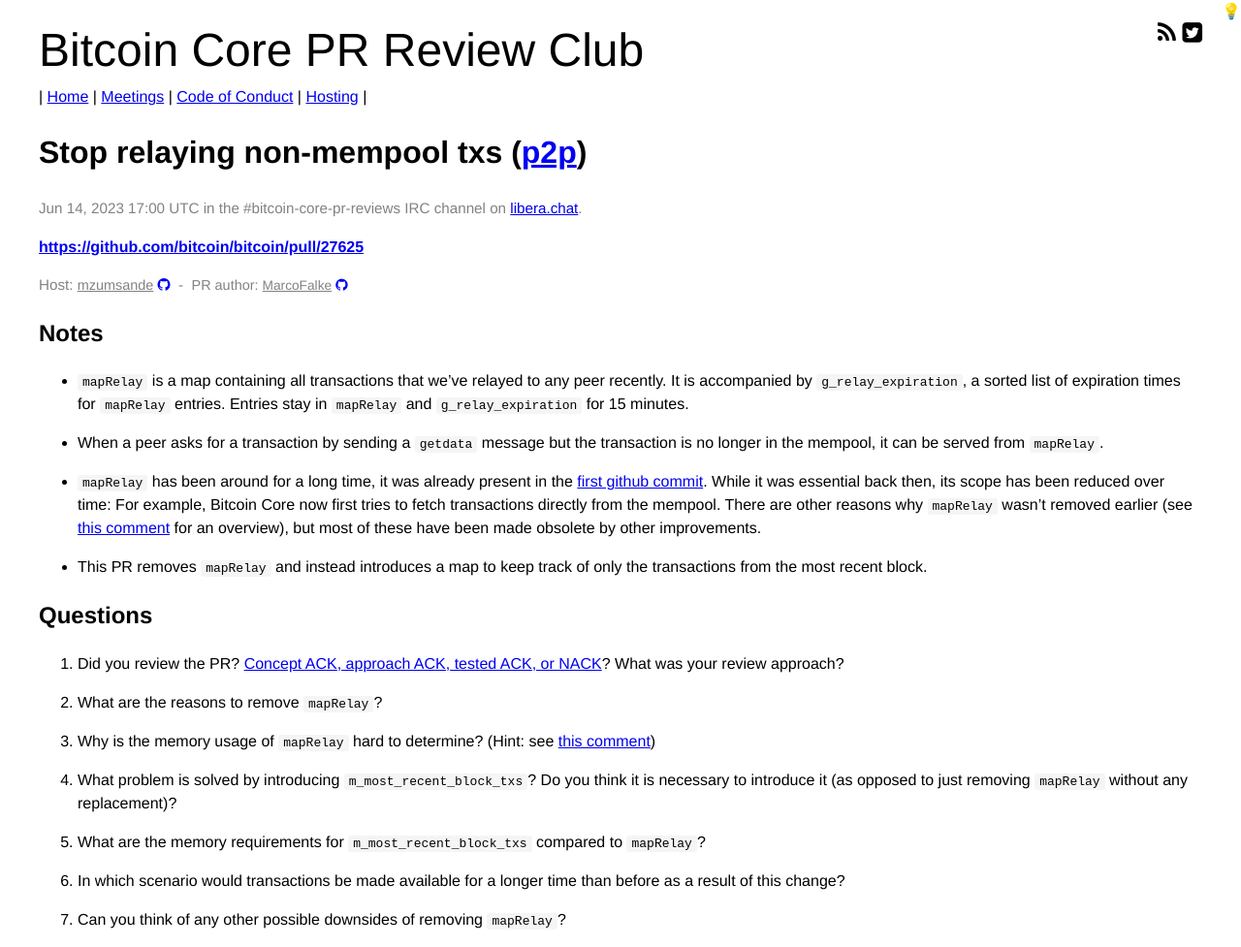
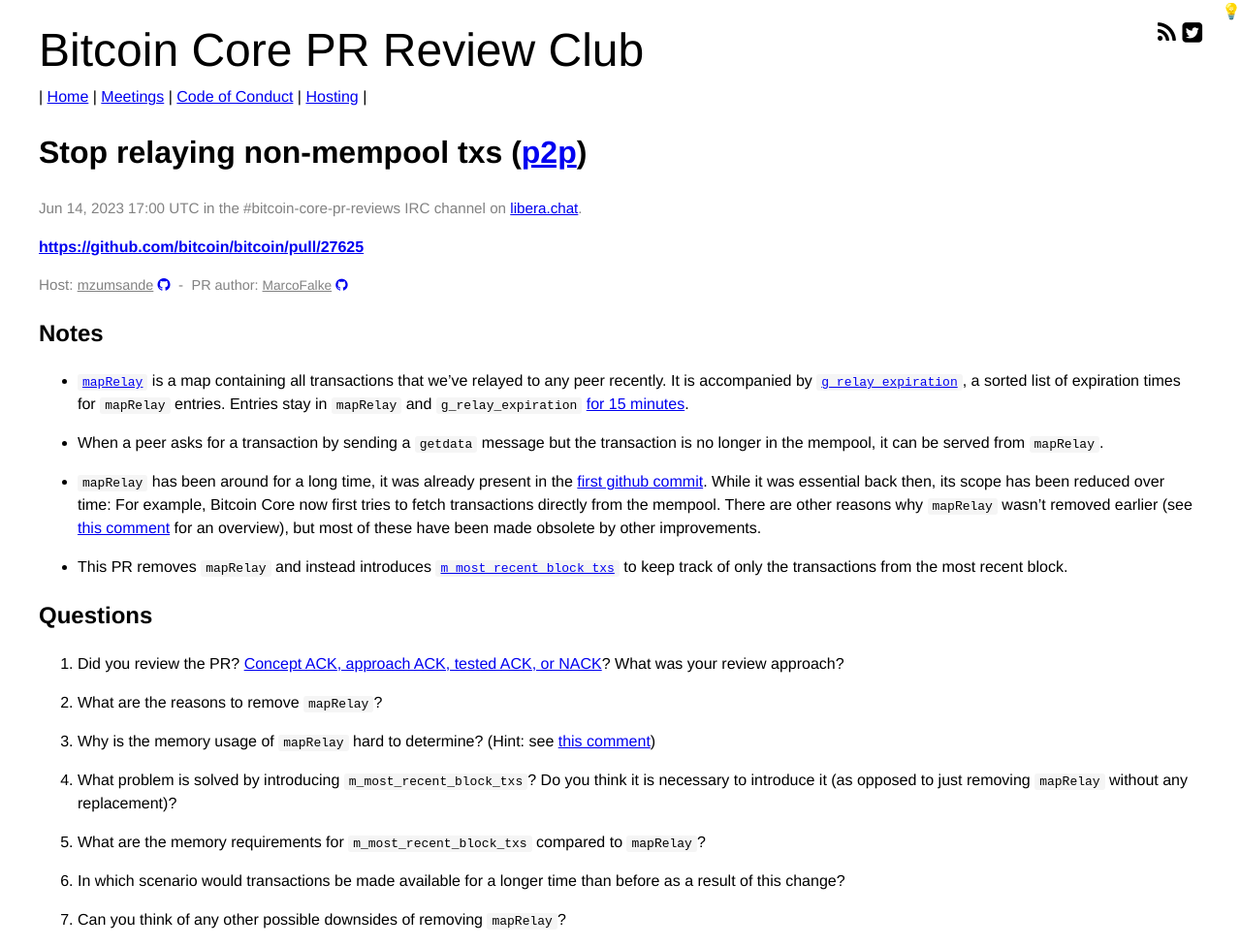
Before and after one commit to bitcoin-core-review-club/website, a Jekyll site: the page built from _posts/2023-06-14-#27625.md, in a window 1280 px wide. Shown: the whole page at 97% size. Built offline with Jekyll 4.4.1, drawn with Linux system fonts in a browser that asks for light colours; some of the changed lines change nothing that is shown.

Commit message:
add hyperlinks

```diff
--- a/_posts/2023-06-14-#27625.md
+++ b/_posts/2023-06-14-#27625.md
@@ -7,14 +7,14 @@
 components: ["p2p"]
 host: mzumsande
 status: upcoming
-commit:
+commit: faa2976a56ea7cdfd77ce2580a89ce493b57b5d4
 ---
 
 ## Notes
 
-- `mapRelay` is a map containing all transactions that we've relayed to any peer recently.
-It is accompanied by `g_relay_expiration`, a sorted list of expiration times for `mapRelay` entries.
-Entries stay in `mapRelay` and `g_relay_expiration` for 15 minutes.
+- [`mapRelay`](https://github.com/bitcoin/bitcoin/blob/153a6882f42fff3fdc63bf770d4c86a62c46c448/src/net_processing.cpp#L924) is a map containing all transactions that we've relayed to any peer recently.
+It is accompanied by [`g_relay_expiration`](https://github.com/bitcoin/bitcoin/blob/153a6882f42fff3fdc63bf770d4c86a62c46c448/src/net_processing.cpp#L926), a sorted list of expiration times for `mapRelay` entries.
+Entries stay in `mapRelay` and `g_relay_expiration` [for 15 minutes](https://github.com/bitcoin/bitcoin/blob/153a6882f42fff3fdc63bf770d4c86a62c46c448/src/net_processing.cpp#L5801).
 
 - When a peer asks for a transaction by sending a `getdata` message but the
 transaction is no longer in the mempool, it can be served from `mapRelay`.
@@ -28,7 +28,7 @@
  for an overview), but most of these have been made obsolete by other improvements.
 
 - This PR removes `mapRelay` and instead introduces
-a map to keep track of only the transactions from the most recent block.
+[`m_most_recent_block_txs`](https://github.com/bitcoin-core-review-club/bitcoin/commit/fccecd75fed50a59ec4d54d6dc9bd9a406ea6b30#diff-6875de769e90cec84d2e8a9c1b962cdbcda44d870d42e4215827e599e11e90e3R854) to keep track of only the transactions from the most recent block.
 
 ## Questions
 1. Did you review the PR? [Concept ACK, approach ACK, tested ACK, or NACK](https://github.com/bitcoin/bitcoin/blob/master/CONTRIBUTING.md#peer-review)? What was your review approach?
```
